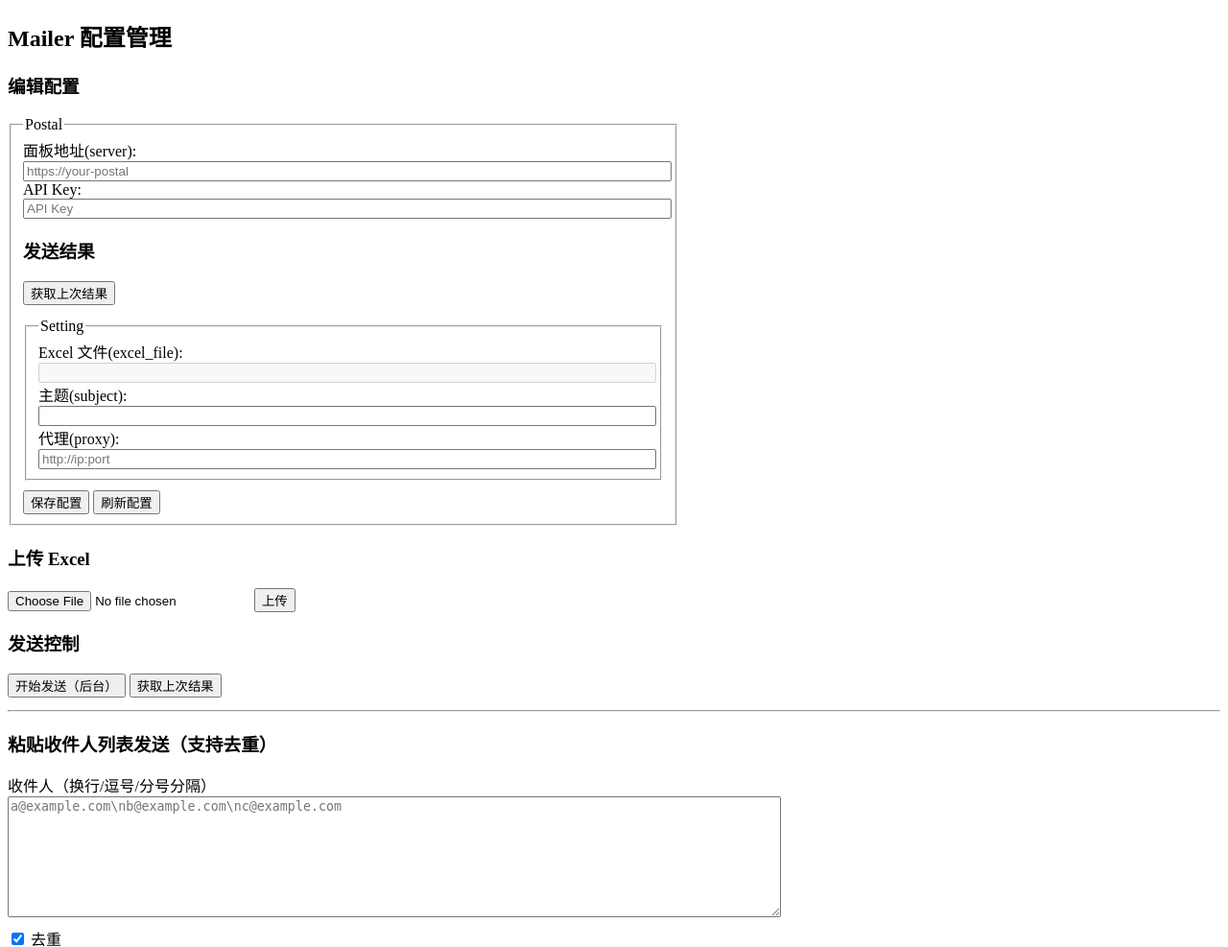
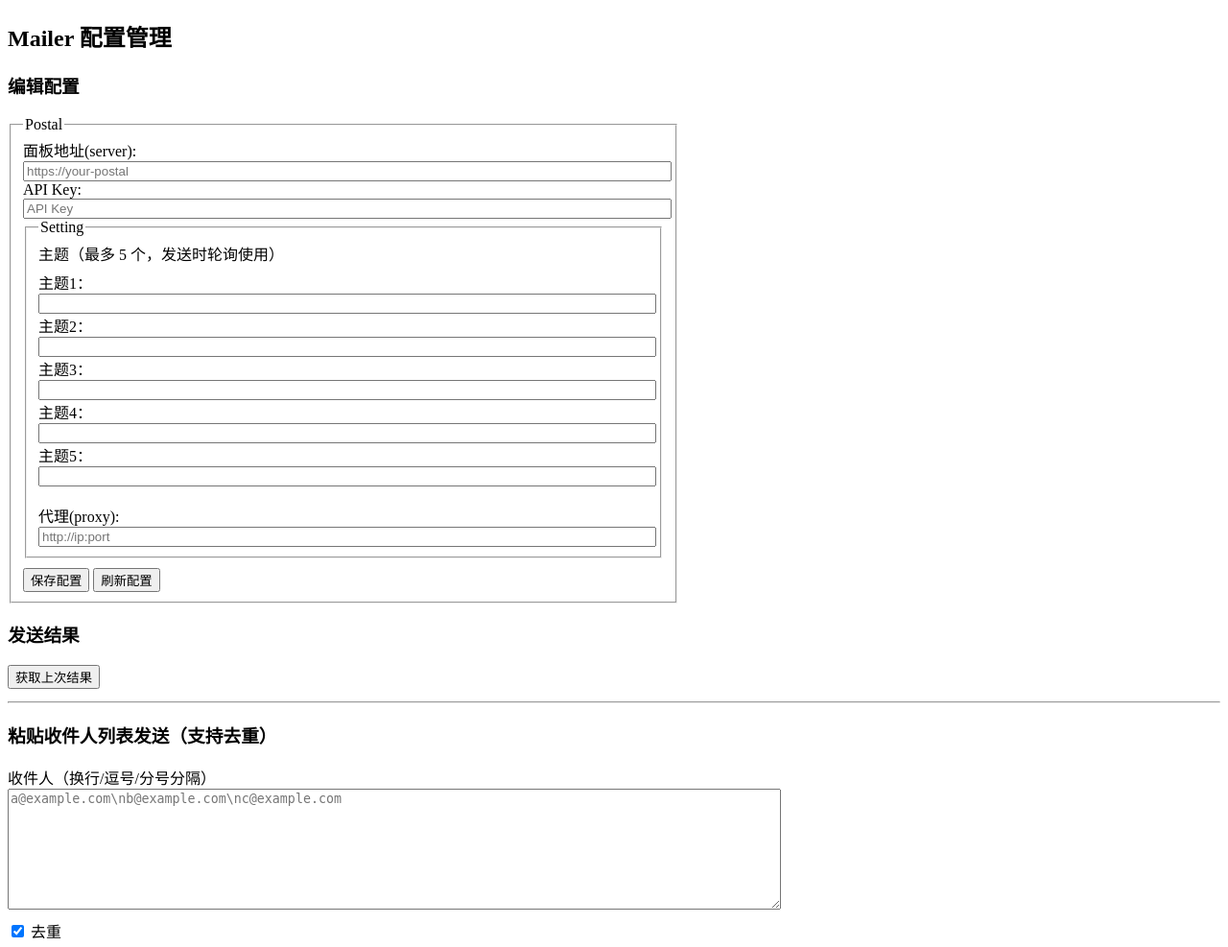
Before and after one commit to w243420707/mailer, a Python web app: template webapp/templates/index.html in a window 1280 px wide. Shown: the top 987 px of the page at 96% size. Run offline with Jinja, Linux system fonts and the light colour scheme; the template is opened without the code that fills it, so the values that code supplies are empty.

Commit message:
20251117025233

```diff
--- a/webapp/static/main.js
+++ b/webapp/static/main.js
@@ -14,7 +14,12 @@ async function fetchConfig() {
   setVal('postal.key', j?.postal?.key);
   setVal('postal.from_name', j?.postal?.from_name);
   setVal('postal.from_email', j?.postal?.from_email);
-  setVal('setting.subject', j?.setting?.subject);
+  const subs = (j?.setting?.subjects || []).filter(x => (x ?? '').toString().trim() !== '');
+  setVal('setting.subject1', subs[0] || (j?.setting?.subject || ''));
+  setVal('setting.subject2', subs[1] || '');
+  setVal('setting.subject3', subs[2] || '');
+  setVal('setting.subject4', subs[3] || '');
+  setVal('setting.subject5', subs[4] || '');
   setVal('setting.limit', j?.setting?.limit);
   setVal('setting.proxy', j?.setting?.proxy);
   // 原始 JSON 视图
@@ -35,6 +40,13 @@ get('save').onclick = async () => {
   }
 
   // 组装完整配置对象，避免丢字段
+  const subjects = [
+    getVal('setting.subject1').trim(),
+    getVal('setting.subject2').trim(),
+    getVal('setting.subject3').trim(),
+    getVal('setting.subject4').trim(),
+    getVal('setting.subject5').trim(),
+  ].filter(x => !!x);
   const payload = {
     postal: {
       server,
@@ -43,8 +55,8 @@ get('save').onclick = async () => {
       from_email
     },
     setting: {
-      excel_file: getVal('setting.excel_file'),
-      subject: getVal('setting.subject'),
+      subjects,
+      subject: subjects[0] || '',
       limit: Number(getVal('setting.limit') || 0),
       proxy: getVal('setting.proxy')
     }
--- a/webapp/templates/index.html
+++ b/webapp/templates/index.html
@@ -21,22 +21,16 @@
             API Key:
             <input id="postal.key" type="password" placeholder="API Key" style="width:100%" />
           </label>
-          <div>
-            <h3>发送结果</h3>
-            <button id="last">获取上次结果</button>
-            <pre id="result"></pre>
-          </div>
         <fieldset>
           <legend>Setting</legend>
-          <label>
-            Excel 文件(excel_file):
-            <input id="setting.excel_file" type="text" style="width:100%" disabled />
-          </label>
-          <br/>
-          <label>
-            主题(subject):
-            <input id="setting.subject" type="text" style="width:100%" />
-          </label>
+          <div>
+            <div style="margin-bottom:6px;">主题（最多 5 个，发送时轮询使用）</div>
+            <label>主题1：<input id="setting.subject1" type="text" style="width:100%" /></label>
+            <label>主题2：<input id="setting.subject2" type="text" style="width:100%" /></label>
+            <label>主题3：<input id="setting.subject3" type="text" style="width:100%" /></label>
+            <label>主题4：<input id="setting.subject4" type="text" style="width:100%" /></label>
+            <label>主题5：<input id="setting.subject5" type="text" style="width:100%" /></label>
+          </div>
           <br/>
           <label>
             代理(proxy):
@@ -53,14 +47,7 @@
     </div>
 
     <div>
-      <h3>上传 Excel</h3>
-      <input type="file" id="file" />
-      <button id="upload">上传</button>
-    </div>
-
-    <div>
-      <h3>发送控制</h3>
-      <button id="send">开始发送（后台）</button>
+      <h3>发送结果</h3>
       <button id="last">获取上次结果</button>
       <pre id="result"></pre>
     </div>
```
Also changed, not shown: webapp/app.py (+36 -9 lines), README.md.
